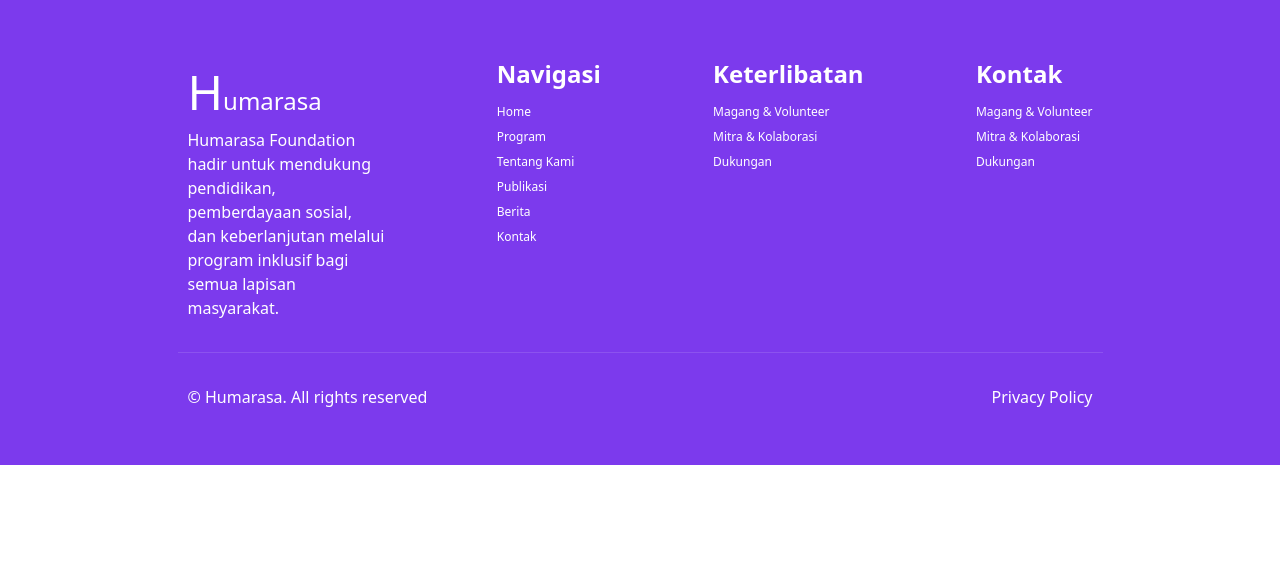
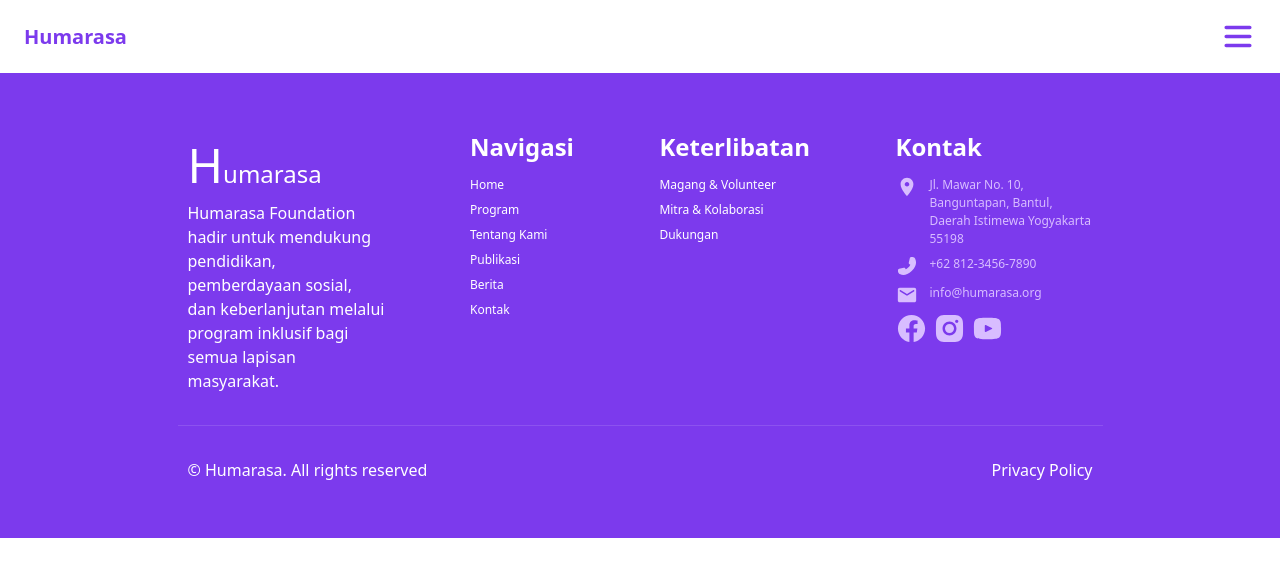
Before and after one commit to refarwan/humarasa-landing-page, a Next.js app: page / in a window 1280 px wide. Shown: the top 576 px of the page. Built offline with nearby package versions, Linux system fonts and the light colour scheme.

Commit message:
feat: finishing layout footer

```diff
--- a/src/app/components/Footer.tsx
+++ b/src/app/components/Footer.tsx
@@ -1,10 +1,18 @@
 import Link from "next/link";
+import {
+    FacebookIcon,
+    InstagramIcon,
+    LocationIcon,
+    RoundMailIcon,
+    TelephoneIcon,
+    YoutubeIcon,
+} from "./Icons";
 
 const Footer = () => {
     return (
-        <footer className="bg-warna-1 text-white p-[56px] flex gap-[32px] flex-col">
-            <div className="flex flex-col gap-[32px] px-[10px] xl:flex-row xl:mx-auto xl:justify-between xl:w-[925px]">
-                <div className="w-[197px]">
+        <footer className="bg-warna-1 flex flex-col gap-[32px] p-[56px] text-white">
+            <div className="flex flex-col gap-[32px] px-[10px] xl:mx-auto xl:w-[925px] xl:flex-row xl:justify-between">
+                <div className="max-w-[197px]">
                     <h2 className="font-medium">
                         <span className="text-[48px]">H</span>
                         <span className="text-[24px]">umarasa</span>
@@ -16,7 +24,7 @@ const Footer = () => {
                     </p>
                 </div>
                 <div className="flex flex-col gap-[7px]">
-                    <h2 className="font-semibold text-[24px] mb-[4px]">
+                    <h2 className="mb-[4px] text-[24px] font-semibold">
                         Navigasi
                     </h2>
                     <Link href={"#"} className="text-[12px]">
@@ -40,7 +48,7 @@ const Footer = () => {
                 </div>
 
                 <div className="flex flex-col gap-[7px]">
-                    <h2 className="font-semibold text-[24px] mb-[4px]">
+                    <h2 className="mb-[4px] text-[24px] font-semibold">
                         Keterlibatan
                     </h2>
                     <Link href={"#"} className="text-[12px]">
@@ -53,17 +61,34 @@ const Footer = () => {
                         Dukungan
                     </Link>
                 </div>
-                <div className="flex flex-col gap-[7px]">
-                    <h2 className="font-semibold text-[24px] mb-[4px]">
+                <div className="flex max-w-[197px] flex-col gap-[7px]">
+                    <h2 className="mb-[4px] text-[24px] font-semibold">
                         Kontak
                     </h2>
-                    <div className="text-[12px]">Magang & Volunteer</div>
-                    <div className="text-[12px]">Mitra & Kolaborasi</div>
-                    <div className="text-[12px]">Dukungan</div>
-                    <div></div>
+                    <div className="flex items-start gap-[12px] text-[12px] text-[#D8BDFF]">
+                        <LocationIcon size={22} />
+                        <span className="flex-1">
+                            Jl. Mawar No. 10, Banguntapan, Bantul, Daerah
+                            Istimewa Yogyakarta 55198
+                        </span>
+                    </div>
+                    <div className="flex items-start gap-[12px] text-[12px] text-[#D8BDFF]">
+                        <TelephoneIcon size={22} />
+                        <span className="flex-1">+62 812-3456-7890</span>
+                    </div>
+                    <div className="flex items-start gap-[12px] text-[12px] text-[#D8BDFF]">
+                        <RoundMailIcon size={22} />
+                        <span className="flex-1">info@humarasa.org</span>
+                    </div>
+
+                    <div className="flex gap-[7px]">
+                        <FacebookIcon size={31} className="text-[#D8BDFF]" />
+                        <InstagramIcon size={31} className="text-[#D8BDFF]" />
+                        <YoutubeIcon size={31} className="text-[#D8BDFF]" />
+                    </div>
                 </div>
             </div>
-            <div className="px-[10px] pt-[32px] flex border-t border-white/12 flex-col sm:flex-row sm:justify-between xl:w-[925px] xl:mx-auto">
+            <div className="flex flex-col border-t border-white/12 px-[10px] pt-[32px] sm:flex-row sm:justify-between xl:mx-auto xl:w-[925px]">
                 <div>&copy; Humarasa. All rights reserved</div>
                 <div>Privacy Policy</div>
             </div>
--- a/src/app/components/Header.tsx
+++ b/src/app/components/Header.tsx
@@ -1,5 +1,17 @@
+import Link from "next/link";
+import { HamburgerIcon } from "./Icons";
+
 const Header = () => {
-    return <header></header>;
+    return (
+        <header className="h-[73px] w-full flex items-center justify-between px-[24px]">
+            <Link href="/" className="text-warna-1 font-bold text-[20px]">
+                Humarasa
+            </Link>
+            <button>
+                <HamburgerIcon size={36} className="text-warna-1" />
+            </button>
+        </header>
+    );
 };
 
 export default Header;
--- a/src/app/components/Icons.tsx
+++ b/src/app/components/Icons.tsx
@@ -21,19 +21,110 @@ export const FacebookIcon = ({ size = 24, className }: Props) => {
     );
 };
 
-export const InstagramIcon = () => {
+export const InstagramIcon = ({ size = 24, className }: Props) => {
     return (
         <svg
             xmlns="http://www.w3.org/2000/svg"
-            width="16"
-            height="16"
+            width={size}
+            height={size}
+            className={className}
             viewBox="0 0 16 16"
             fill="none"
         >
             <path
                 d="M8 5.67C6.71 5.67 5.67 6.72 5.67 8C5.67 9.28 6.72 10.33 8 10.33C9.28 10.33 10.33 9.28 10.33 8C10.33 6.72 9.28 5.67 8 5.67ZM15 8C15 7.03 15 6.08 14.95 5.11C14.9 3.99 14.64 2.99 13.82 2.18C13 1.36 12.01 1.1 10.89 1.05C9.92 1 8.97 1 8 1C7.03 1 6.08 1 5.11 1.05C3.99 1.1 2.99 1.36 2.18 2.18C1.36 3 1.1 3.99 1.05 5.11C1 6.08 1 7.03 1 8C1 8.97 1 9.92 1.05 10.89C1.1 12.01 1.36 13.01 2.18 13.82C3 14.64 3.99 14.9 5.11 14.95C6.08 15 7.03 15 8 15C8.97 15 9.92 15 10.89 14.95C12.01 14.9 13.01 14.64 13.82 13.82C14.64 13 14.9 12.01 14.95 10.89C15.01 9.93 15 8.97 15 8ZM8 11.59C6.01 11.59 4.41 9.99 4.41 8C4.41 6.01 6.01 4.41 8 4.41C9.99 4.41 11.59 6.01 11.59 8C11.59 9.99 9.99 11.59 8 11.59ZM11.74 5.1C11.28 5.1 10.9 4.73 10.9 4.26C10.9 3.79 11.27 3.42 11.74 3.42C12.21 3.42 12.58 3.79 12.58 4.26C12.5825 4.36954 12.5625 4.47843 12.5212 4.57992C12.48 4.68141 12.4183 4.77333 12.34 4.85C12.2633 4.92827 12.1714 4.98997 12.0699 5.03125C11.9684 5.07253 11.8595 5.09253 11.75 5.09L11.74 5.1Z"
-                fill="black"
+                fill="currentColor"
             />
         </svg>
     );
 };
+
+export const HamburgerIcon = ({ size = 24, className }: Props) => {
+    return (
+        <svg
+            xmlns="http://www.w3.org/2000/svg"
+            width={size}
+            height={size}
+            className={className}
+            viewBox="0 0 36 36"
+            fill="none"
+        >
+            <path
+                d="M4.5 8.4375C4.5 7.98995 4.67779 7.56072 4.99426 7.24426C5.31072 6.92779 5.73995 6.75 6.1875 6.75H29.8125C30.2601 6.75 30.6893 6.92779 31.0057 7.24426C31.3222 7.56072 31.5 7.98995 31.5 8.4375C31.5 8.88505 31.3222 9.31428 31.0057 9.63074C30.6893 9.94721 30.2601 10.125 29.8125 10.125H6.1875C5.73995 10.125 5.31072 9.94721 4.99426 9.63074C4.67779 9.31428 4.5 8.88505 4.5 8.4375ZM4.5 17.4375C4.5 16.9899 4.67779 16.5607 4.99426 16.2443C5.31072 15.9278 5.73995 15.75 6.1875 15.75H29.8125C30.2601 15.75 30.6893 15.9278 31.0057 16.2443C31.3222 16.5607 31.5 16.9899 31.5 17.4375C31.5 17.8851 31.3222 18.3143 31.0057 18.6307C30.6893 18.9472 30.2601 19.125 29.8125 19.125H6.1875C5.73995 19.125 5.31072 18.9472 4.99426 18.6307C4.67779 18.3143 4.5 17.8851 4.5 17.4375ZM4.5 26.4375C4.5 25.9899 4.67779 25.5607 4.99426 25.2443C5.31072 24.9278 5.73995 24.75 6.1875 24.75H29.8125C30.2601 24.75 30.6893 24.9278 31.0057 25.2443C31.3222 25.5607 31.5 25.9899 31.5 26.4375C31.5 26.8851 31.3222 27.3143 31.0057 27.6307C30.6893 27.9472 30.2601 28.125 29.8125 28.125H6.1875C5.73995 28.125 5.31072 27.9472 4.99426 27.6307C4.67779 27.3143 4.5 26.8851 4.5 26.4375Z"
+                fill="currentColor"
+            />
+        </svg>
+    );
+};
+
+export const YoutubeIcon = ({ size = 24, className }: Props) => {
+    return (
+        <svg
+            xmlns="http://www.w3.org/2000/svg"
+            width={size}
+            height={size}
+            className={className}
+            viewBox="0 0 33 29"
+            fill="none"
+        >
+            <path
+                d="M16.5 3.10742C2.31 3.10742 2.0625 4.39171 2.0625 14.5003C2.0625 24.6089 2.31 25.8931 16.5 25.8931C30.69 25.8931 30.9375 24.6089 30.9375 14.5003C30.9375 4.39171 30.69 3.10742 16.5 3.10742ZM21.12 14.9974L14.6438 18.1046C14.0662 18.3738 13.6125 18.0631 13.6125 17.421V11.5796C13.6125 10.9374 14.0869 10.6267 14.6438 10.896L21.12 14.0031C21.6975 14.2724 21.6975 14.7281 21.12 14.9974Z"
+                fill="currentColor"
+            />
+        </svg>
+    );
+};
+
+export const LocationIcon = ({ size = 24, className }: Props) => {
+    return (
+        <svg
+            xmlns="http://www.w3.org/2000/svg"
+            width={size}
+            height={size}
+            viewBox="0 0 22 22"
+            fill="none"
+            className={className}
+        >
+            <path
+                d="M11 1.83301C7.4525 1.83301 4.58334 4.70217 4.58334 8.24967C4.58334 13.0622 11 20.1663 11 20.1663C11 20.1663 17.4167 13.0622 17.4167 8.24967C17.4167 4.70217 14.5475 1.83301 11 1.83301ZM11 10.5413C10.3922 10.5413 9.80932 10.2999 9.37955 9.87013C8.94978 9.44036 8.70834 8.85746 8.70834 8.24967C8.70834 7.64189 8.94978 7.05899 9.37955 6.62922C9.80932 6.19945 10.3922 5.95801 11 5.95801C11.6078 5.95801 12.1907 6.19945 12.6205 6.62922C13.0502 7.05899 13.2917 7.64189 13.2917 8.24967C13.2917 8.85746 13.0502 9.44036 12.6205 9.87013C12.1907 10.2999 11.6078 10.5413 11 10.5413Z"
+                fill="currentColor"
+            />
+        </svg>
+    );
+};
+
+export const TelephoneIcon = ({ size = 24, className }: Props) => {
+    return (
+        <svg
+            xmlns="http://www.w3.org/2000/svg"
+            width={size}
+            height={size}
+            viewBox="0 0 17 18"
+            className={className}
+            fill="none"
+        >
+            <path
+                d="M11.764 1.71036C11.2653 1.76661 10.8687 2.17161 10.8007 2.66661L9.928 6.34536C9.80334 6.86286 10.064 7.40286 10.5513 7.62786L11.22 7.93161C10.7213 9.22536 9.622 10.1141 9.622 10.1141C9.622 10.1141 8.71534 11.2054 7.42334 11.7004L7.11734 11.0366C7.00692 10.8014 6.81797 10.6113 6.58251 10.4985C6.34704 10.3857 6.07954 10.3573 5.82534 10.4179L2.11934 11.2841C1.62067 11.3516 1.21267 11.7454 1.156 12.2404C1.04267 13.1629 1.07667 14.6029 2.11934 15.3679C2.11934 15.3679 6.82267 18.6529 12.5347 12.9829C18.2467 7.31286 14.9373 2.64411 14.9373 2.64411C14.1553 1.60911 12.7047 1.58661 11.7867 1.68786L11.764 1.71036Z"
+                fill="currentColor"
+            />
+        </svg>
+    );
+};
+
+export const RoundMailIcon = ({ size = 24, className }: Props) => {
+    return (
+        <svg
+            xmlns="http://www.w3.org/2000/svg"
+            width={size}
+            height={size}
+            viewBox="0 0 20 20"
+            fill="none"
+            className={className}
+        >
+            <path
+                d="M16.6667 3.33301H3.33333C2.41666 3.33301 1.675 4.08301 1.675 4.99967L1.66666 14.9997C1.66666 15.9163 2.41666 16.6663 3.33333 16.6663H16.6667C17.5833 16.6663 18.3333 15.9163 18.3333 14.9997V4.99967C18.3333 4.08301 17.5833 3.33301 16.6667 3.33301ZM16.3333 6.87467L10.4417 10.558C10.175 10.7247 9.825 10.7247 9.55833 10.558L3.66666 6.87467C3.5831 6.82777 3.50993 6.76439 3.45157 6.68839C3.39321 6.61238 3.35088 6.52532 3.32714 6.43248C3.3034 6.33964 3.29875 6.24295 3.31346 6.14826C3.32817 6.05357 3.36194 5.96285 3.41273 5.88159C3.46352 5.80033 3.53027 5.73022 3.60894 5.6755C3.6876 5.62079 3.77656 5.5826 3.87041 5.56326C3.96426 5.54391 4.06107 5.54381 4.15496 5.56296C4.24885 5.58212 4.33788 5.62012 4.41666 5.67467L10 9.16634L15.5833 5.67467C15.6621 5.62012 15.7511 5.58212 15.845 5.56296C15.9389 5.54381 16.0357 5.54391 16.1296 5.56326C16.2234 5.5826 16.3124 5.62079 16.3911 5.6755C16.4697 5.73022 16.5365 5.80033 16.5873 5.88159C16.6381 5.96285 16.6718 6.05357 16.6865 6.14826C16.7012 6.24295 16.6966 6.33964 16.6729 6.43248C16.6491 6.52532 16.6068 6.61238 16.5484 6.68839C16.4901 6.76439 16.4169 6.82777 16.3333 6.87467Z"
+                fill="currentColor"
+            />
+        </svg>
+    );
+};
```
Also changed, not shown: package.json (+8 -6 lines), 2 other files (tests, documents, lock files or other folders).
